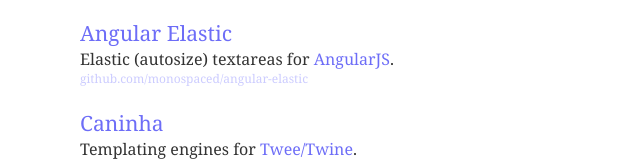
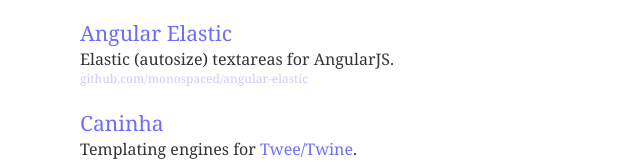
Before and after one commit to monospaced/monospaced.github.io, a plain HTML site: page index.html in a window 1280 px wide. Shown: the part 278-443 px from the top of the page, 320-960 px from the left. Drawn offline with Linux system fonts and the light colour scheme.

Commit message:
unlink AngularJS

```diff
--- a/index.html
+++ b/index.html
@@ -152,7 +152,7 @@
           <h2>
             <a href="http://monospaced.github.io/angular-elastic/">Angular Elastic</a>
           </h2>
-          <p>Elastic (autosize) textareas for <a href="http://angularjs.org">AngularJS</a>.</p>
+          <p>Elastic (autosize) textareas for AngularJS.</p>
           <p class="gh">
             <a href="https://github.com/monospaced/angular-elastic">github.com/monospaced/angular-elastic</a>
           </p>
```
